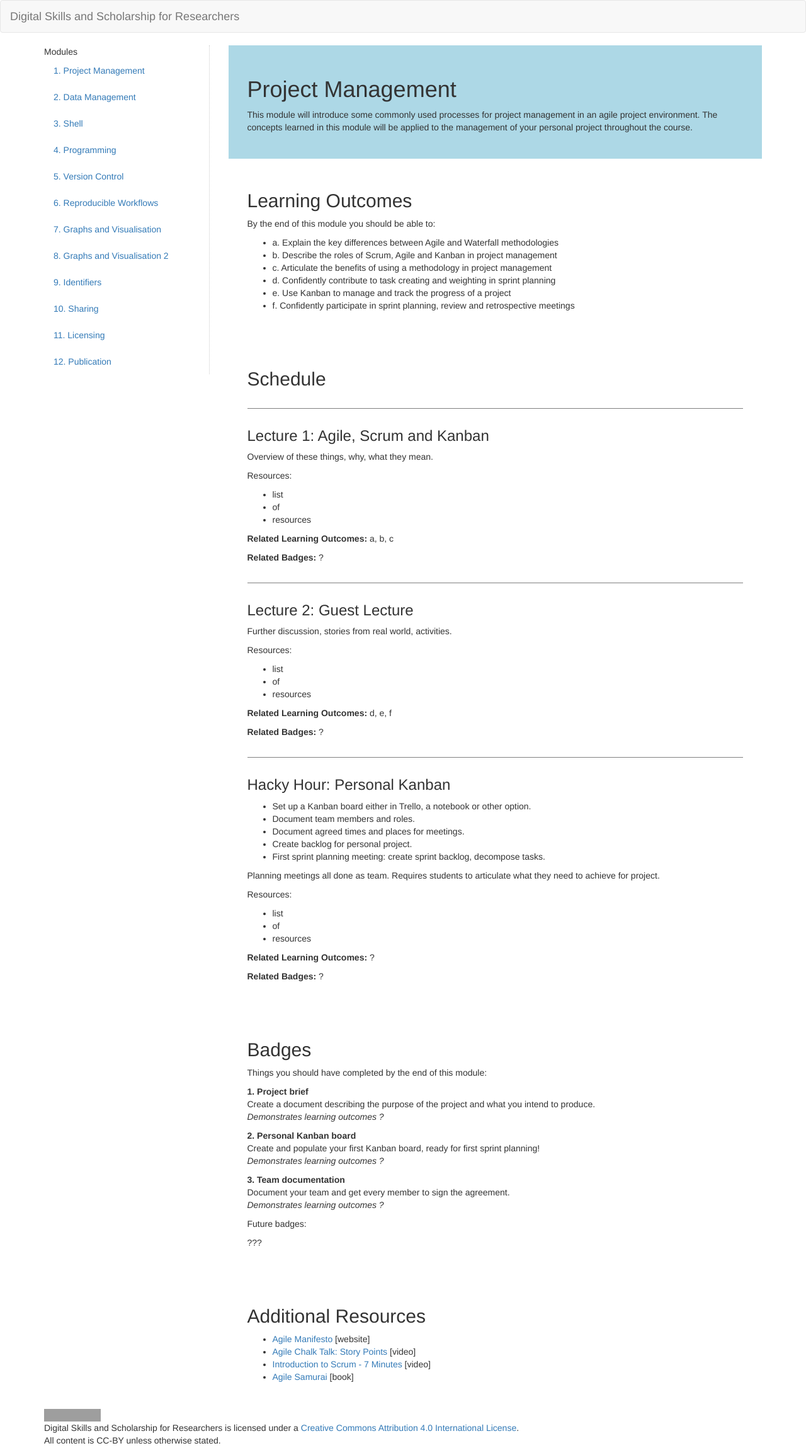
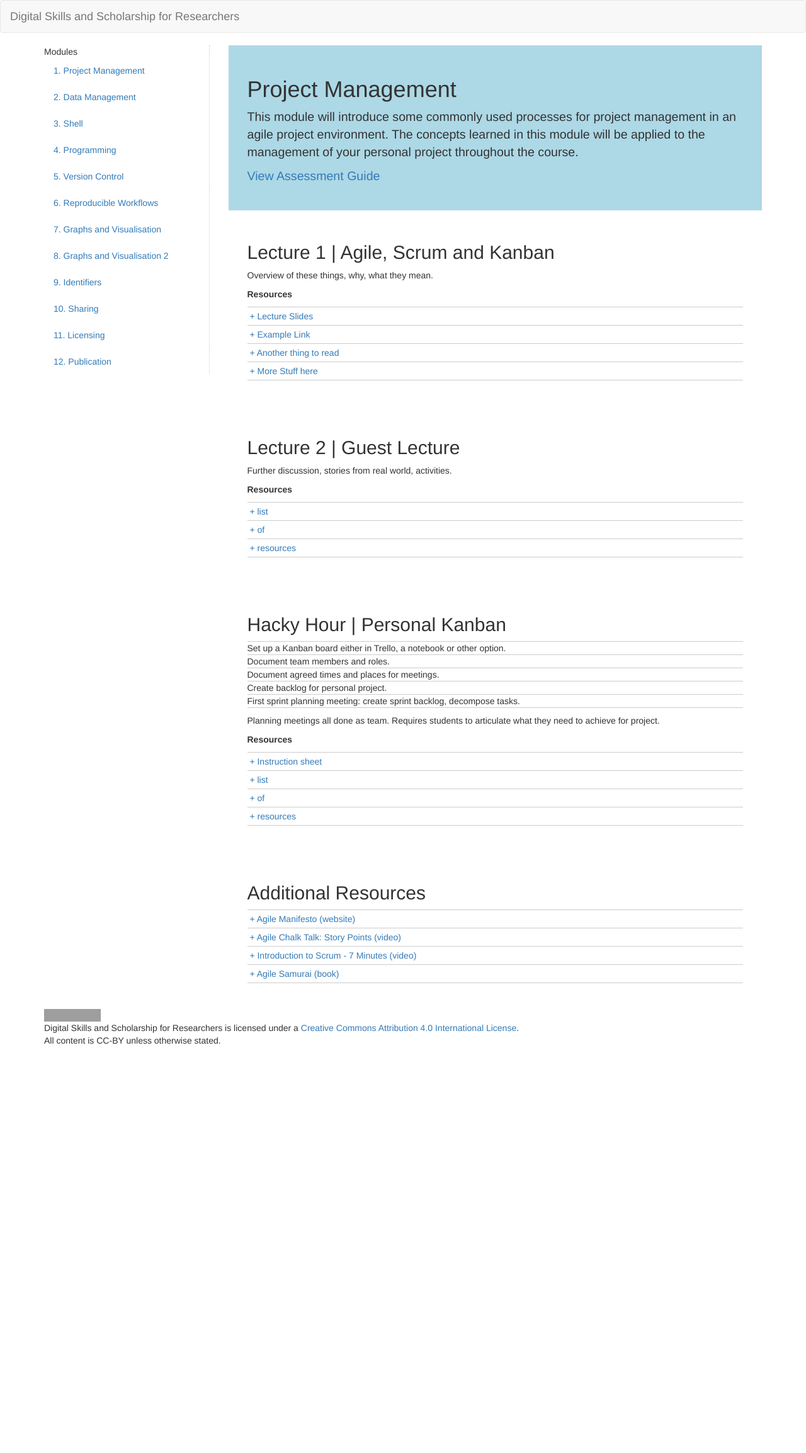
Before and after one commit to digital-skills-for-researchers/coursebook, a Jekyll site: the page built from modules/project-management/index.md, in a window 1280 px wide. Shown: the whole page at 63% size. Built offline with Jekyll 4.4.1, drawn with Linux system fonts in a browser that asks for light colours; after the commit the page ends 1672 px from its top, so only the background shows below that; grey boxes are pictures that could not be loaded.

Commit message:
Added basic print stylesheet and split each module into weekly schedule + assessment guide.
Signed-off-by: Tanya Gray <Tanya@wifi-staff-172-24-25-12.net.auckland.ac.nz>

```diff
--- a/_includes/head.html
+++ b/_includes/head.html
@@ -10,6 +10,8 @@
 
 		<link rel="stylesheet" href="{{ site.baseurl }}/stylesheets/digital-research.css">
 
+		<link rel="stylesheet" media="print" href="{{ site.baseurl }}/stylesheets/print.css">
+
 		<!-- Latest compiled and minified jQuery -->
 		<script   src="https://code.jquery.com/jquery-2.2.3.min.js"   integrity="sha256-a23g1Nt4dtEYOj7bR+vTu7+T8VP13humZFBJNIYoEJo="   crossorigin="anonymous"></script>
 
--- a/modules/project-management/index.md
+++ b/modules/project-management/index.md
@@ -8,61 +8,40 @@
 
 This module will introduce some commonly used processes for project management in an agile project environment. The concepts learned in this module will be applied to the management of your personal project throughout the course.
 
-
-
-## Learning Outcomes
-
-By the end of this module you should be able to:
-
-- a. Explain the key differences between Agile and Waterfall methodologies
-- b. Describe the roles of Scrum, Agile and Kanban in project management
-- c. Articulate the benefits of using a methodology in project management
-- d. Confidently contribute to task creating and weighting in sprint planning
-- e. Use Kanban to manage and track the progress of a project
-- f. Confidently participate in sprint planning, review and retrospective meetings
+[View Assessment Guide](assessment.html)
 
 
 
-## Schedule
 
-
-
-### Lecture 1: Agile, Scrum and Kanban
+## Lecture 1 | Agile, Scrum and Kanban
 
 Overview of these things, why, what they mean.
 
 
-Resources:
+**Resources**
 
-- list
-- of
-- resources
-
-**Related Learning Outcomes:** a, b, c
-
-**Related Badges:** ?
+- [Lecture Slides](http://linkhere.com)
+- [Example Link](http://areallylonglink.com/morestuff/thingtoread.html)
+- [Another thing to read](http://google.com)
+- [More Stuff here](http://thingstosee.com)
 
 
 
 
-### Lecture 2: Guest Lecture
+## Lecture 2 | Guest Lecture
 
 Further discussion, stories from real world, activities.
 
-Resources:
+**Resources**
 
-- list
-- of
-- resources
-
-**Related Learning Outcomes:** d, e, f
-
-**Related Badges:** ?
+- [list](#)
+- [of](#)
+- [resources](#)
 
 
 
 
-### Hacky Hour: Personal Kanban
+## Hacky Hour | Personal Kanban
 
 - Set up a Kanban board either in Trello, a notebook or other option.
 - Document team members and roles.
@@ -73,55 +52,24 @@
 
 Planning meetings all done as team. Requires students to articulate what they need to achieve for project.
 
-Resources:
+**Resources**
 
-- list
-- of
-- resources
-
-**Related Learning Outcomes:** ?
-
-**Related Badges:** ?
+- [Instruction sheet](hacky-hour-worksheet.html)
+- [list](#)
+- [of](#)
+- [resources](#)
 
 
 
 
 
-## Badges
-
-Things you should have completed by the end of this module:
-
-
-
-**1. Project brief**
-Create a document describing the purpose of the project and what you intend to produce.
-_Demonstrates learning outcomes ?_
-
-
-
-**2. Personal Kanban board**
-Create and populate your first Kanban board, ready for first sprint planning!
-_Demonstrates learning outcomes ?_
-
-
-
-
-**3. Team documentation**
-Document your team and get every member to sign the agreement.
-_Demonstrates learning outcomes ?_
-
-
-Future badges:
-
-
-???
 
 
 
 
 ## Additional Resources
 
-- [Agile Manifesto](http://agilemanifesto.org/) [website]
-- [Agile Chalk Talk: Story Points](https://www.youtube.com/watch?v=90Xx8QVnXRc) [video]
-- [Introduction to Scrum - 7 Minutes](https://www.youtube.com/watch?v=9TycLR0TqFA) [video]
-- [Agile Samurai](TODO) [book]
+- [Agile Manifesto (website)](http://agilemanifesto.org/)
+- [Agile Chalk Talk: Story Points (video)](https://www.youtube.com/watch?v=90Xx8QVnXRc)
+- [Introduction to Scrum - 7 Minutes (video)](https://www.youtube.com/watch?v=9TycLR0TqFA)
+- [Agile Samurai (book)](TODO)
--- a/stylesheets/digital-research.css
+++ b/stylesheets/digital-research.css
@@ -10,6 +10,7 @@
 /* the first section, containing the intro */
 .module-info > section:first-of-type {
 	background: lightblue;
+	font-size: 140%;
 }
 
 .module-info h3 {
@@ -17,3 +18,38 @@
 	padding-top: 30px;
 	margin-top: 30px;
 }
+
+/* resource lists */
+.module-info > section ul {
+	list-style-type: none;
+	padding: 0;
+}
+
+/* resource list items */
+.module-info > section ul li {
+	border-top: 1px solid #ccc;
+}
+
+/* last resource list item in list */
+.module-info > section ul li:last-of-type {
+	border-bottom: 1px solid #ccc;
+}
+
+/* resource list item marker */
+.module-info > section ul li a:before {
+	content: "\00a0 + "; /* code for &nbsp; followed by + */
+}
+
+/* resource links */
+.module-info > section ul li a {
+	display: block;
+	padding: 4px 0;
+	text-decoration: none;
+}
+
+
+/* resource links on hover */
+.module-info > section ul li a:hover {
+	background: #EEEFFF;
+	color: #222333;
+}
--- /dev/null
+++ b/stylesheets/print.css
@@ -0,0 +1,20 @@
+body {
+	font-size: 12px;
+}
+
+.sidebar {
+	display: none;
+}
+
+.module-info > section {
+	padding: 0;
+}
+
+.module-info > section:first-of-type {
+	border-bottom: 1px solid #666;
+	padding-bottom: 30px;
+}
+
+h2 {
+	font-size: 18px;
+}
```
Also changed, not shown: modules/project-management/assessment.md (added, +63 -0 lines).
